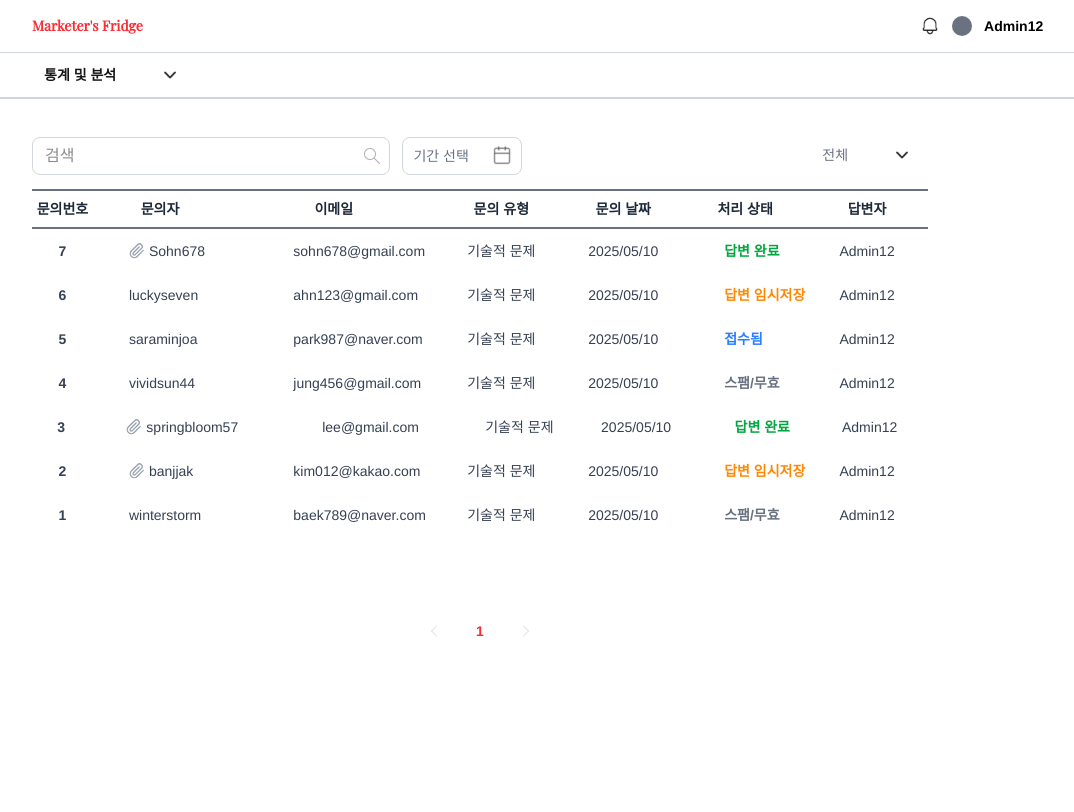
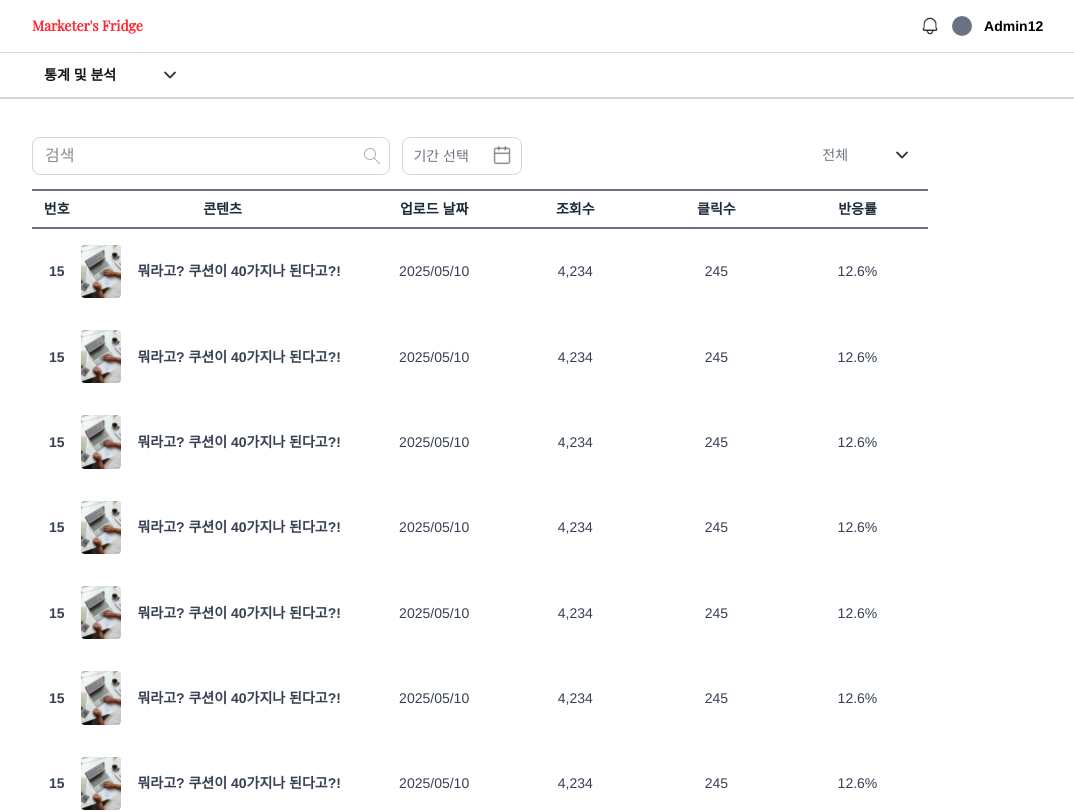
Before and after one commit to Marketer-s-Fridge/Admin, a Next.js app: page /analytics in a window 1280 px wide. Shown: the top 812 px of the page, without its empty margins (160-1234 px from the left). Built offline with nearby package versions, Linux system fonts and the light colour scheme.

Commit message:
feature: 통계 및 분석 목업 구현, 표 내용 변경

```diff
--- a/src/app/analytics/page.tsx
+++ b/src/app/analytics/page.tsx
@@ -5,90 +5,9 @@ import AdminHeader from "@/components/adminHeader";
 import AdminCategoryBar from "@/components/adminCategoryBar";
 import Pagination from "@/components/pagination";
 import CustomDropdown from "@/components/customDropdown";
-import { FiPaperclip } from "react-icons/fi";
 import AdminSearchInput from "@/components/adminSearchInput";
 import Image from "next/image";
 import DateRangePickerModal from "@/components/dateRangePickerModal";
-
-interface InquiryItem {
-  id: number;
-  name: string;
-  email: string;
-  type: string;
-  date: string;
-  status: "답변 완료" | "답변 임시저장" | "접수됨" | "스팸/무효";
-  responder: string;
-  hasAttachment?: boolean;
-}
-
-const sampleData: InquiryItem[] = [
-  {
-    id: 7,
-    name: "Sohn678",
-    email: "sohn678@gmail.com",
-    type: "기술적 문제",
-    date: "2025/05/10",
-    status: "답변 완료",
-    responder: "Admin12",
-    hasAttachment: true,
-  },
-  {
-    id: 6,
-    name: "luckyseven",
-    email: "ahn123@gmail.com",
-    type: "기술적 문제",
-    date: "2025/05/10",
-    status: "답변 임시저장",
-    responder: "Admin12",
-  },
-  {
-    id: 5,
-    name: "saraminjoa",
-    email: "park987@naver.com",
-    type: "기술적 문제",
-    date: "2025/05/10",
-    status: "접수됨",
-    responder: "Admin12",
-  },
-  {
-    id: 4,
-    name: "vividsun44",
-    email: "jung456@gmail.com",
-    type: "기술적 문제",
-    date: "2025/05/10",
-    status: "스팸/무효",
-    responder: "Admin12",
-  },
-  {
-    id: 3,
-    name: "springbloom57",
-    email: "lee@gmail.com",
-    type: "기술적 문제",
-    date: "2025/05/10",
-    status: "답변 완료",
-    responder: "Admin12",
-    hasAttachment: true,
-  },
-  {
-    id: 2,
-    name: "banjjak",
-    email: "kim012@kakao.com",
-    type: "기술적 문제",
-    date: "2025/05/10",
-    status: "답변 임시저장",
-    responder: "Admin12",
-    hasAttachment: true,
-  },
-  {
-    id: 1,
-    name: "winterstorm",
-    email: "baek789@naver.com",
-    type: "기술적 문제",
-    date: "2025/05/10",
-    status: "스팸/무효",
-    responder: "Admin12",
-  },
-];
 
 const AnalyticsPage = () => {
   const [search, setSearch] = useState("");
@@ -137,56 +56,36 @@ const AnalyticsPage = () => {
         </div>
 
         {/* 테이블 헤더 */}
-        <div className="grid grid-cols-[1fr_2.2fr_3.5fr_2fr_2fr_2fr_2fr] py-2 border-y-[2px] border-gray-500 font-bold text-sm text-gray-800">
-          <div className="text-center">문의번호</div>
-          <div className="text-center">문의자</div>
-          <div className="text-center">이메일</div>
-          <div className="text-center">문의 유형</div>
-          <div className="text-center">문의 날짜</div>
-          <div className="text-center">처리 상태</div>
-          <div className="text-center">답변자</div>
+        <div className="grid grid-cols-[0.7fr_4fr_2fr_2fr_2fr_2fr] py-2 border-y-[2px] border-gray-500 font-bold text-sm text-gray-800">
+          <div className="text-center">번호</div>
+          <div className="text-center">콘텐츠</div>
+          <div className="text-center">업로드 날짜</div>
+          <div className="text-center">조회수</div>
+          <div className="text-center">클릭수</div>
+          <div className="text-center">반응률</div>
         </div>
 
         {/* 테이블 데이터 */}
-        {sampleData.map((item) => (
+        {Array.from({ length: 8 }).map((_, i) => (
           <div
-            key={item.id}
-            className="grid grid-cols-[1fr_2.5fr_3.2fr_2fr_2fr_2fr_2fr] py-3 items-center text-sm text-gray-700 "
+            key={i}
+            className="grid grid-cols-[0.7fr_4fr_2fr_2fr_2fr_2fr] py-4 items-center text-sm text-gray-700"
           >
-            <div className="flex justify-center items-center font-semibold ">
-              {item.id}
+            <div className="flex justify-center font-semibold">{15}</div>
+            <div className="flex items-center gap-4">
+              <img
+                src="/images/Category-1.jpg"
+                alt="콘텐츠 썸네일"
+                className="w-10 aspect-[3/4] rounded object-cover"
+              />
+              <span className="font-semibold">
+                뭐라고? 쿠션이 40가지나 된다고?!
+              </span>
             </div>
-
-            <div className="flex justify-start items-center gap-1 mx-9">
-              {item.hasAttachment && (
-                <FiPaperclip className="text-gray-400 w-4 h-4" />
-              )}
-              {item.name}
-            </div>
-
-            <div className="flex justify-start items-center pl-12">
-              {item.email}
-            </div>
-            <div className="flex justify-center items-center ">{item.type}</div>
-            <div className="flex justify-center items-center">{item.date}</div>
-
-            <div
-              className={`flex justify-start items-center font-semibold pl-10 ${
-                item.status === "답변 완료"
-                  ? "text-green-600"
-                  : item.status === "답변 임시저장"
-                  ? "text-orange-400"
-                  : item.status === "접수됨"
-                  ? "text-blue-500"
-                  : "text-gray-500"
-              }`}
-            >
-              {item.status}
-            </div>
-
-            <div className="flex justify-center items-center">
-              {item.responder}
-            </div>
+            <div className="text-center">2025/05/10</div>
+            <div className="text-center">4,234</div>
+            <div className="text-center">245</div>
+            <div className="text-center">12.6%</div>
           </div>
         ))}
 
```
